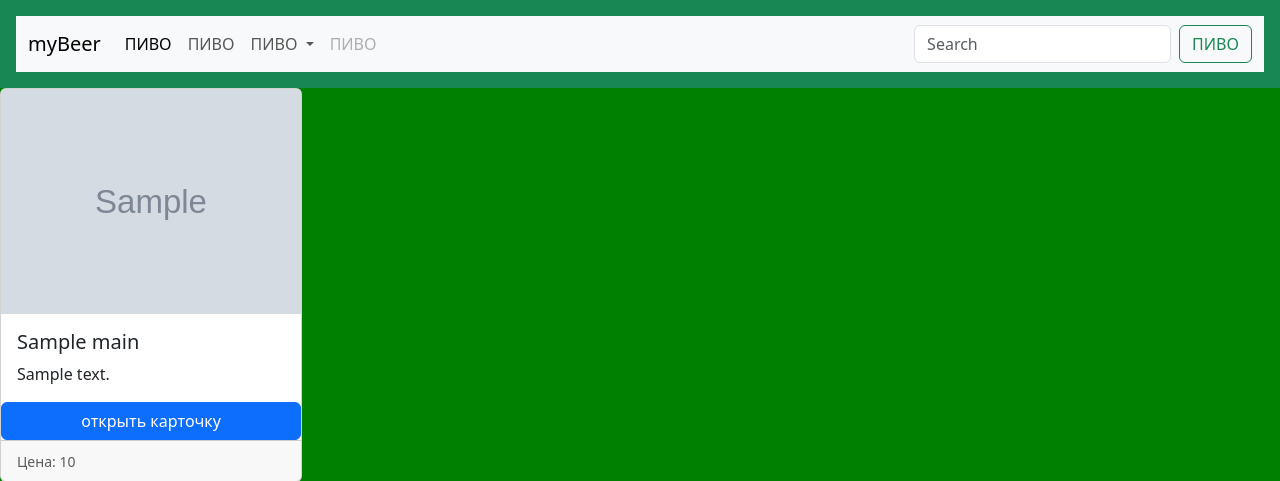
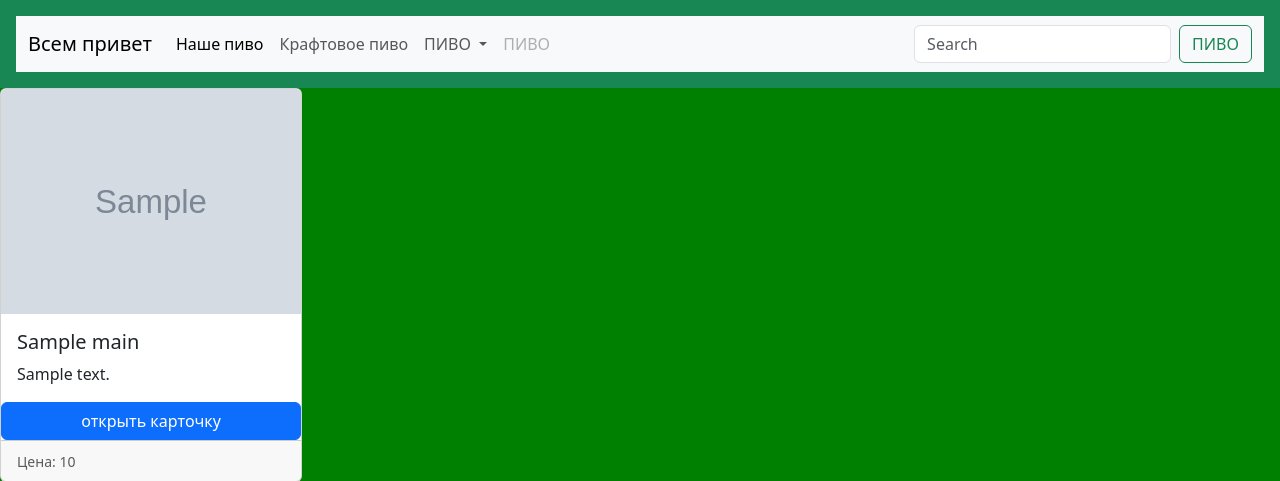
Before and after one commit to Dimulya1337/firstmygit, a Django app: template myDjango/myapp/templates/main.html in a window 1280 px wide. Shown: the top 481 px of the page. Run offline with Django 5.2, Linux system fonts and the light colour scheme; the template is opened without the code that fills it: most values are stand-ins (such as "Sample title", 1, 10 or a date in 2020); grey boxes marked "Sample" are stand-in pictures.

Commit message:
Внес изменения в html

```diff
--- a/myDjango/myapp/templates/main.html
+++ b/myDjango/myapp/templates/main.html
@@ -11,17 +11,17 @@
   <div class="text-bg-success p-3">
     <nav class="navbar navbar-expand-lg bg-body-tertiary">
         <div class="container-fluid">
-          <a class="navbar-brand" href="#">myBeer</a>
+          <a class="navbar-brand" href="#">Всем привет</a>
           <button class="navbar-toggler" type="button" data-bs-toggle="collapse" data-bs-target="#navbarSupportedContent" aria-controls="navbarSupportedContent" aria-expanded="false" aria-label="Toggle navigation">
             <span class="navbar-toggler-icon"></span>
           </button>
           <div class="collapse navbar-collapse" id="navbarSupportedContent">
             <ul class="navbar-nav me-auto mb-2 mb-lg-0">
               <li class="nav-item">
-                <a class="nav-link active" aria-current="page" href="#">ПИВО</a>
+                <a class="nav-link active" aria-current="page" href="#">Наше пиво</a>
               </li>
               <li class="nav-item">
-                <a class="nav-link" href="#">ПИВО</a>
+                <a class="nav-link" href="#">Крафтовое пиво</a>
               </li>
               <li class="nav-item dropdown">
                 <a class="nav-link dropdown-toggle" href="#" role="button" data-bs-toggle="dropdown" aria-expanded="false">
```
